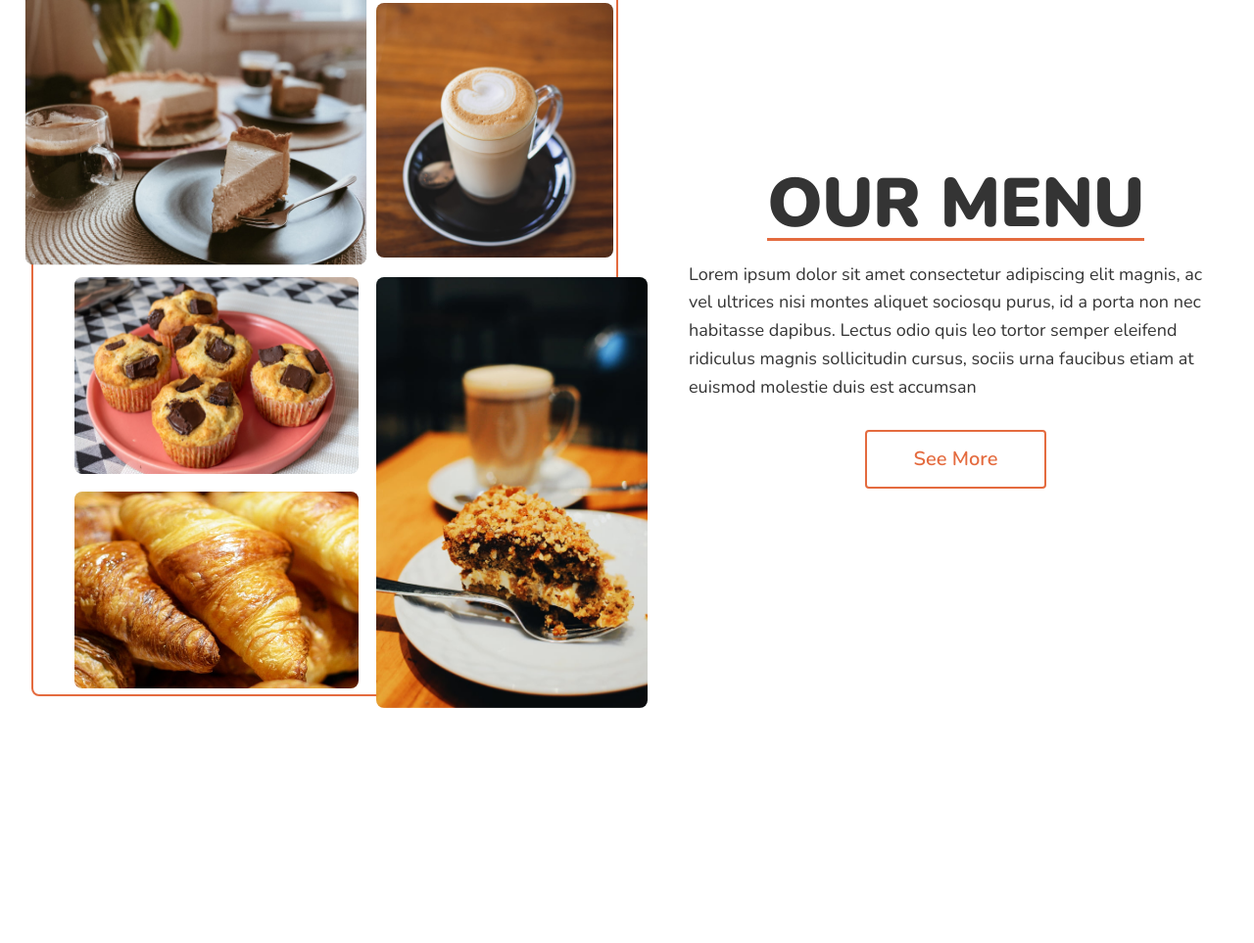
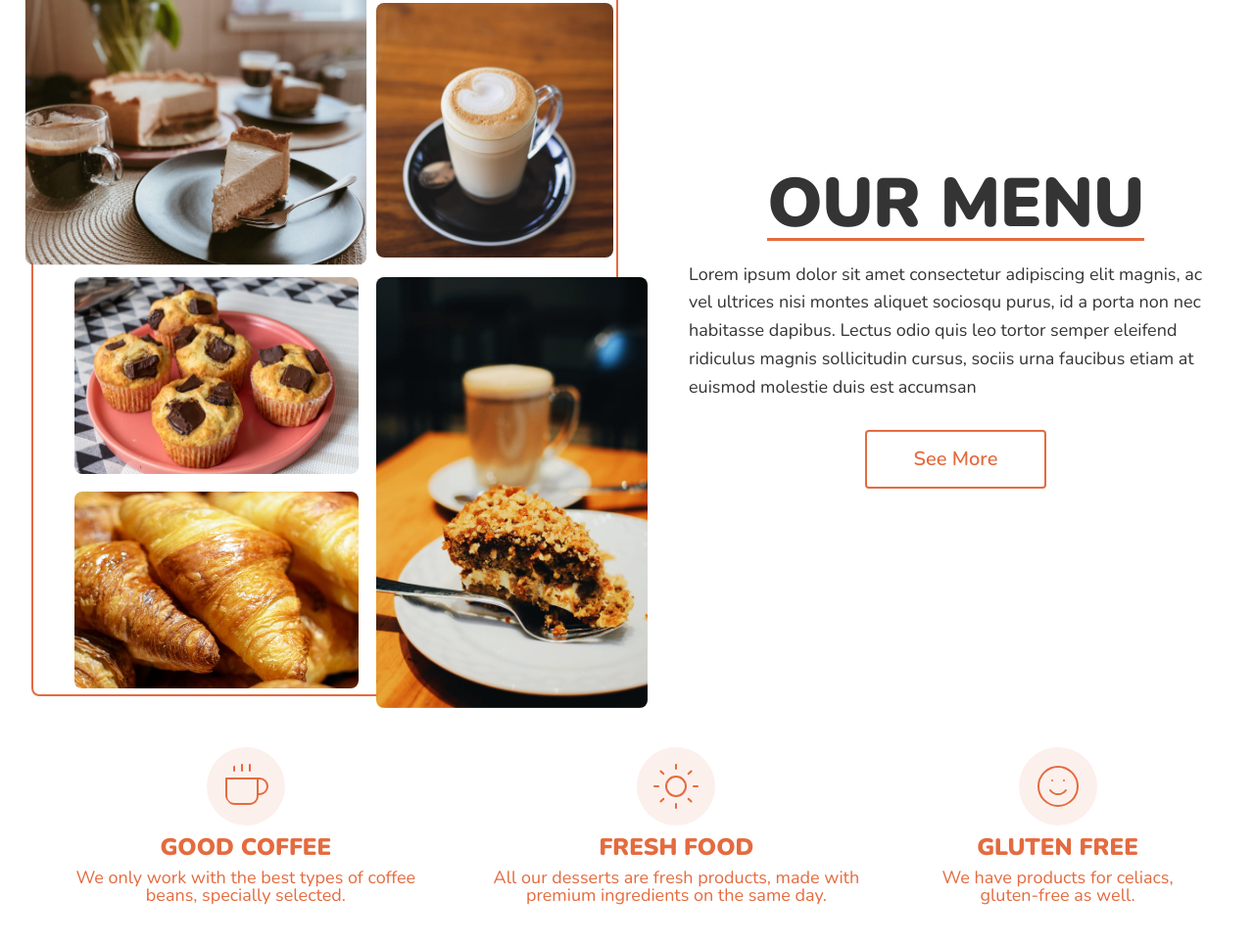
Before and after one commit to EzeSandes/Coffee-Shop-Latte, a plain HTML site: page index.html in a window 1280 px wide. Shown: the part 2107-3070 px from the top of the page at 98% size. Before the commit the page ends 2870 px from the top, so only its background shows below. Drawn offline with nearby package versions, Linux system fonts and the light colour scheme.

Commit message:
Completed features section. Change icons

```diff
--- a/css/styles.css
+++ b/css/styles.css
@@ -205,8 +205,35 @@
   background-color: var(--c-primary-main);
 }
 /**********************/
-/******* *********/
+/******* FEATURES *********/
 /**********************/
+
+.features {
+  gap: 4rem;
+}
+
+.feauture {
+  color: var(--c-primary-main);
+  gap: 1rem;
+}
+
+.feauture h3 {
+  text-transform: uppercase;
+  font-size: 2.4rem;
+}
+
+.feauture img {
+  stroke: var(--c-primary-main);
+  height: 8rem;
+  padding: 1.6rem;
+  background-color: var(--c-primary-tint-1);
+  border-radius: 50%;
+}
+
+.feauture p {
+  font-size: 1.8rem;
+  text-align: center;
+}
 /**********************/
 /******* *********/
 /**********************/
--- a/index.html
+++ b/index.html
@@ -137,6 +137,31 @@
           </div>
         </div>
       </section>
+      <section class="section-feature margin-section-bottom">
+        <div class="container flex-center features">
+          <div class="feauture flex-center flex-col">
+            <img src="img/icons/coffee-cup.svg" alt="coffee cup" />
+            <h3>Good Coffee</h3>
+            <p>
+              We only work with the best types of coffee beans, specially
+              selected.
+            </p>
+          </div>
+          <div class="feauture flex-center flex-col">
+            <img src="img/icons/fresh.svg" alt="Sun image" />
+            <h3>fresh Food</h3>
+            <p>
+              All our desserts are fresh products, made with premium ingredients
+              on the same day.
+            </p>
+          </div>
+          <div class="feauture flex-center flex-col">
+            <img src="img/icons/icon-gluten-free.svg" alt="Gluten free icon" />
+            <h3>Gluten Free</h3>
+            <p>We have products for celiacs, gluten-free as well.</p>
+          </div>
+        </div>
+      </section>
     </main>
   </body>
 </html>
```
Also changed, not shown: img/icon-gluten-free.svg (deleted), img/icons/coffee-cup.svg (added), img/icons/fresh.svg (added), img/icons/icon-gluten-free.svg (added).
